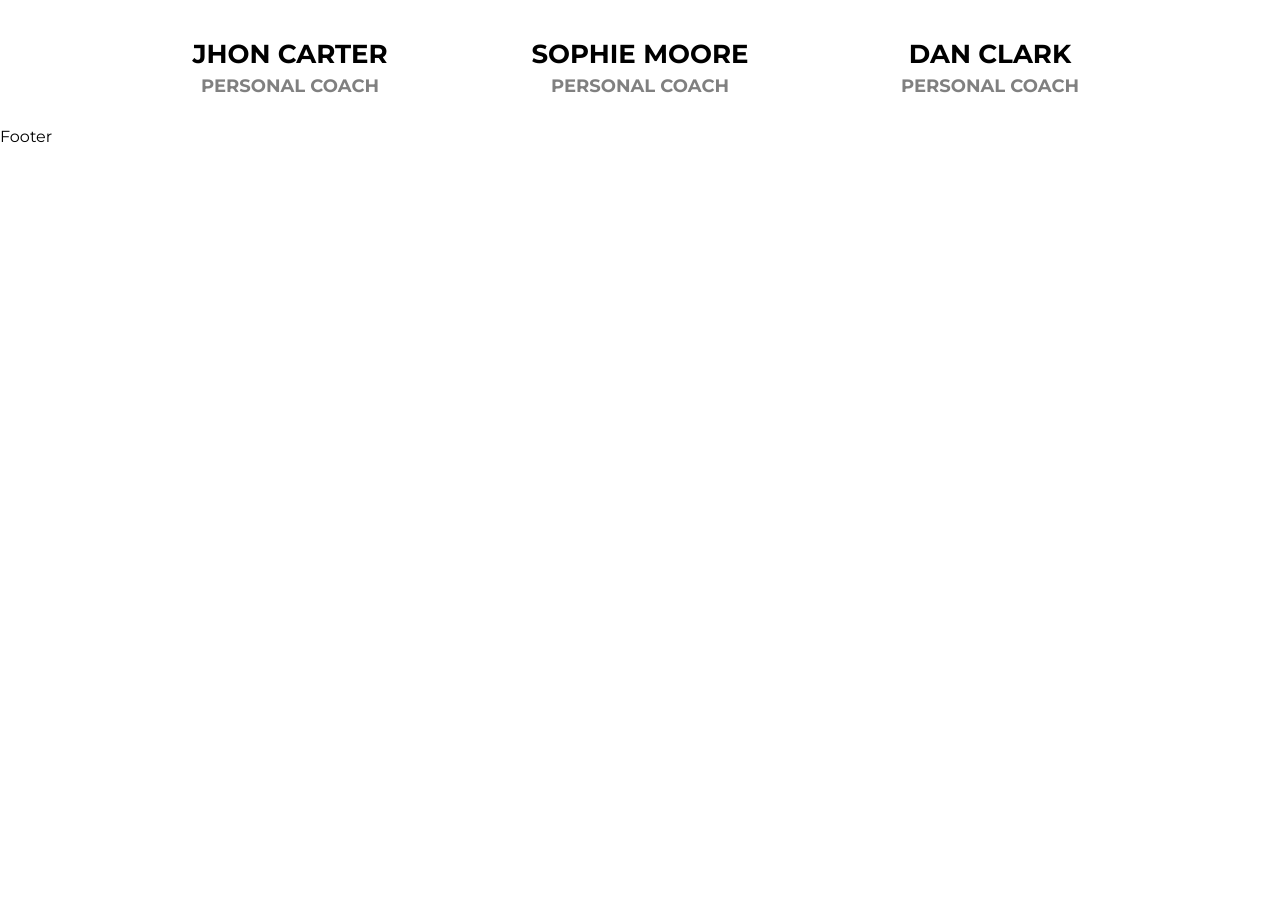
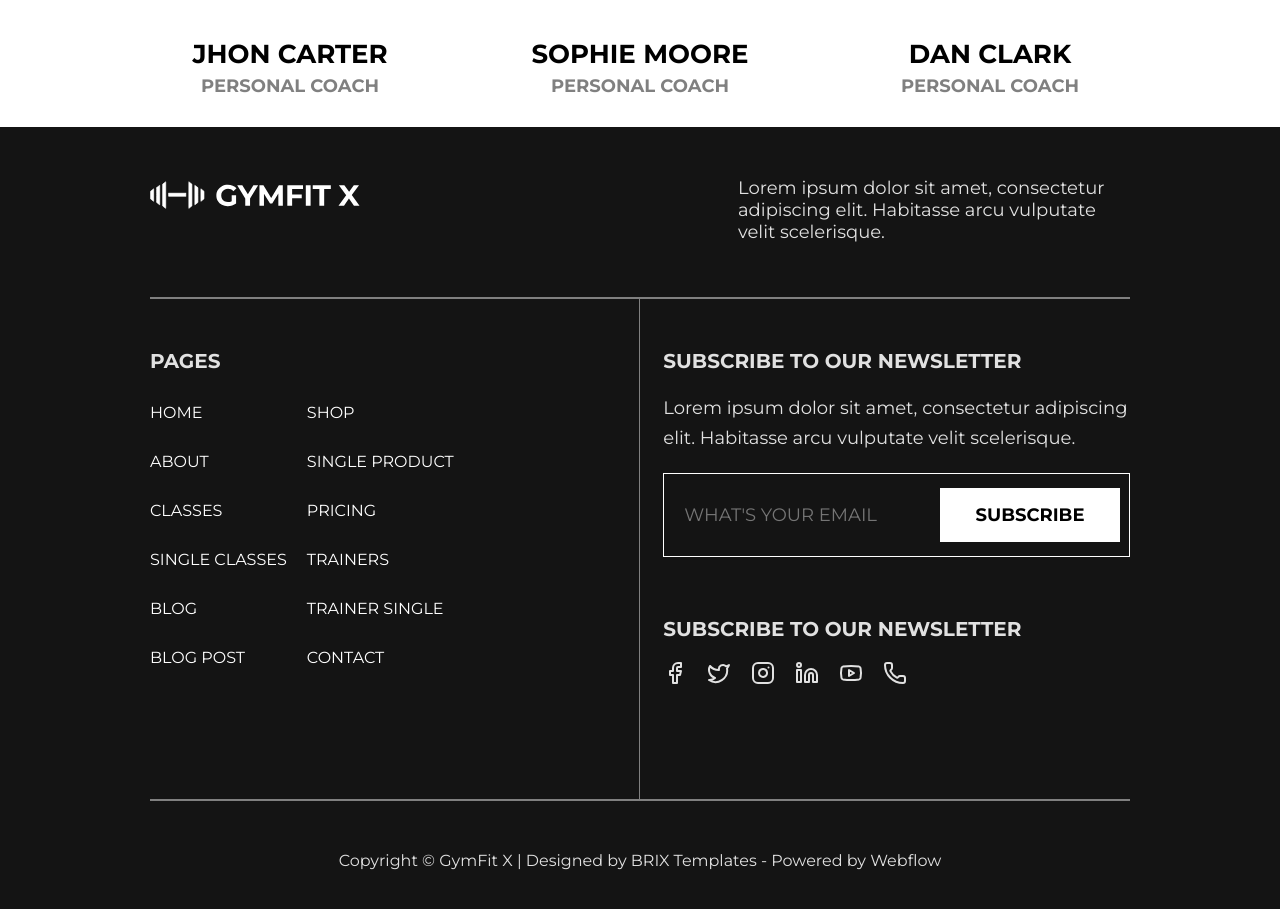
Before and after one commit to Minyras/gymfit-x, a React (Vite) app: page / in a window 1280 px wide. Shown: the part 4323-5232 px from the top of the page. Before the commit the page ends 4469 px from the top, so only its background shows below. Built offline with nearby package versions, Linux system fonts and the light colour scheme.

Commit message:
footer is ready

```diff
--- a/src/components/Button/button.css
+++ b/src/components/Button/button.css
@@ -28,6 +28,10 @@
   border: 1px solid black;
   background-color: transparent;
 }
+.footer-btn {
+  width: 180px;
+  padding: 15px;
+}
 .button:hover {
   transform: translateY(-5px);
 }
--- a/src/components/Footer/Footer.tsx
+++ b/src/components/Footer/Footer.tsx
@@ -1,7 +1,86 @@
-import React from "react";
+import { NavLink } from "react-router-dom";
+import logo from "../../assets/svg/gymfit logo.svg";
+import "./footer.css";
+import Button from "../Button/Button";
+import {
+  Facebook,
+  Instagram,
+  Linkedin,
+  Phone,
+  Twitter,
+  Youtube,
+} from "lucide-react";
+import { BsWhatsapp } from "react-icons/bs";
+import { FaSquareWhatsapp } from "react-icons/fa6";
+import { FaWhatsapp } from "react-icons/fa";
+const Footer = () => {
+  return (
+    <footer className="footer">
+      <div className="footer-top">
+        <div className="footer-logo">
+          <img src={logo} alt="logo" />
+        </div>
+        <p className="footer-paragraph">
+          Lorem ipsum dolor sit amet, consectetur adipiscing elit. Habitasse
+          arcu vulputate velit scelerisque.
+        </p>
+      </div>
+      <hr />
+      <div className="footer-main">
+        <div className="footer-menu">
+          <span>PAGES</span>
+          <div className="footer-nav">
+            <ul>
+              <NavLink to={"/"}>HOME</NavLink>
+              <NavLink to={"/"}>ABOUT</NavLink>
+              <NavLink to={"/"}>CLASSES</NavLink>
+              <NavLink to={"/"}>SINGLE CLASSES</NavLink>
+              <NavLink to={"/"}>BLOG</NavLink>
+              <NavLink to={"/"}>BLOG POST</NavLink>
+            </ul>
+            <ul>
+              <NavLink to={"/"}>SHOP</NavLink>
+              <NavLink to={"/"}>SINGLE PRODUCT</NavLink>
+              <NavLink to={"/"}>PRICING</NavLink>
+              <NavLink to={"/"}>TRAINERS</NavLink>
+              <NavLink to={"/"}>TRAINER SINGLE</NavLink>
+              <NavLink to={"/"}>CONTACT</NavLink>
+            </ul>
+          </div>
+        </div>
+        <div className="horizontal"></div>
 
-const Footer = () => {
-  return <div>Footer</div>;
+        <div className="footer-subscription">
+          <span>SUBSCRIBE TO OUR NEWSLETTER</span>
+          <p>
+            Lorem ipsum dolor sit amet, consectetur adipiscing elit. Habitasse
+            arcu vulputate velit scelerisque.
+          </p>
+          <div className="footer-form">
+            <input type="text" placeholder="WHAT'S YOUR EMAIL" />
+            <Button name="SUBSCRIBE" style="footer-btn white" />
+          </div>
+          <div className="footer-social-media">
+            <span>SUBSCRIBE TO OUR NEWSLETTER</span>
+            <div className="footer-icons">
+              <Facebook />
+              <Twitter />
+              <Instagram />
+              <Linkedin />
+              <Youtube />
+              <Phone />
+            </div>
+          </div>
+        </div>
+      </div>
+      <hr />
+      <div className="footer-bottom">
+        <p>
+          Copyright © GymFit X | Designed by BRIX Templates - Powered by Webflow
+        </p>
+      </div>
+    </footer>
+  );
 };
 
 export default Footer;
--- a/src/components/Footer/footer.css
+++ b/src/components/Footer/footer.css
@@ -0,0 +1,105 @@
+.footer {
+  background-color: #141414;
+  padding: 50px 150px;
+  color: #e1e1e1;
+}
+.footer-top {
+  display: flex;
+  justify-content: space-between;
+  padding-bottom: 54px;
+}
+.footer-paragraph {
+  width: 40%;
+  font-size: 18px;
+}
+
+.footer-logo img {
+  width: 210px;
+  transition: 0.3s ease-in-out;
+}
+
+.footer-nav {
+  display: flex;
+  gap: 20px;
+}
+.footer hr {
+  border: 0.5px solid gray;
+}
+.footer-menu,
+.footer ul {
+  display: flex;
+  flex-direction: column;
+  gap: 30px;
+}
+.footer-menu {
+  padding: 50px 0;
+}
+.footer ul a {
+  transition: 0.2s ease-in-out;
+}
+.footer-menu span {
+  font-size: 20px;
+  font-weight: bold;
+}
+.horizontal {
+  height: 500px;
+  width: 1px;
+  background-color: gray;
+  margin: auto;
+}
+.footer-main {
+  display: grid;
+  grid-template-columns: 1fr 0.1fr 1fr;
+}
+.footer-subscription {
+  padding: 50px 0;
+  display: flex;
+  flex-direction: column;
+  gap: 20px;
+}
+.footer-subscription p {
+  line-height: 30px;
+  font-size: 18px;
+}
+.footer-form input {
+  width: 100%;
+  padding: 30px 200px 30px 20px;
+  background-color: transparent;
+  border: 1px solid white;
+  font-size: 18px;
+  color: white;
+}
+.footer-form {
+  position: relative;
+}
+.footer-form button {
+  position: absolute;
+  right: 10px;
+  top: 15px;
+}
+.footer-subscription span {
+  font-size: 20px;
+  font-weight: bold;
+}
+.footer-social-media {
+  margin-top: 40px;
+  display: flex;
+  flex-direction: column;
+  gap: 20px;
+}
+.footer-icons {
+  display: flex;
+  align-items: center;
+  gap: 20px;
+}
+.footer-bottom {
+  padding-top: 50px;
+  text-align: center;
+}
+.footer ul a:hover {
+  color: #ff3737;
+}
+
+.footer-logo:hover img {
+  transform: scale(1.1);
+}
--- a/src/components/Header/header.css
+++ b/src/components/Header/header.css
@@ -24,24 +24,24 @@
   bottom: -5px;
   left: -5px;
 }
-nav ul {
+.header nav ul {
   display: flex;
   align-items: center;
   gap: 30px;
   font-size: 20px;
 }
-nav ul a,
+.header nav ul a,
 .logo img {
   transition: 0.3s ease-in-out;
 }
-nav ul a:hover {
+.header nav ul a:hover {
   color: #ff3737;
 }
 .shoppingBag {
   position: relative;
 }
 
-.active {
+.header .active {
   color: #ff3737;
 }
 
--- a/src/models/TrainerCardProps.ts
+++ b/src/models/TrainerCardProps.ts
@@ -1,4 +1,4 @@
 export default interface Trainers {
-  //   image: string;
+  // image: string;
   name: string;
 }
```
Also changed, not shown: src/components/CustomButtonGroup/CustomButtonGroup.tsx (deleted, +0 -15 lines), src/components/CustomButtonGroup/customButton.css (deleted, +0 -30 lines).
